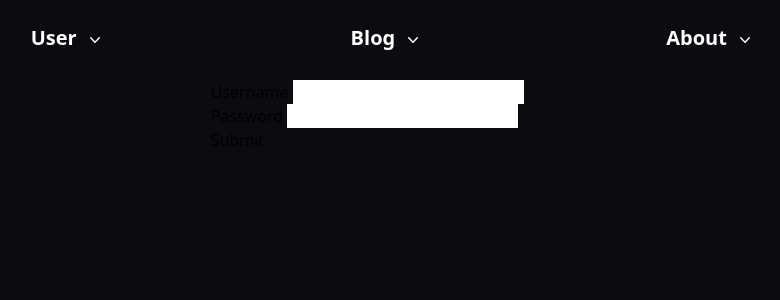
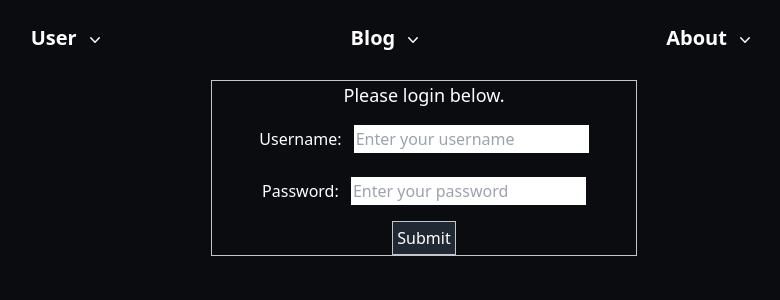
Before and after one commit to Chappo050/Blog_client, a React (Create React App) app: page /user/login in a window 1280 px wide. Shown: the top 300 px of the page, without its empty margins (216-996 px from the left). Built offline with nearby package versions, Linux system fonts and the light colour scheme; no server answers.

Commit message:
posting updated

```diff
--- a/src/RouterSwitch.tsx
+++ b/src/RouterSwitch.tsx
@@ -1,4 +1,6 @@
 import { BrowserRouter, Routes, Route } from "react-router-dom";
+
+
 import App from "./App";
 import User from "./components/User/User";
 import Blog from "./components/Blog/Blog";
@@ -25,4 +27,8 @@ const RouteSwitch = () => {
   );
 };
 
+
+
+
+
 export default RouteSwitch;
--- a/src/components/About.tsx
+++ b/src/components/About.tsx
@@ -1,18 +1,8 @@
 import React, { useEffect } from 'react';
-import axios from 'axios';
 import Nav from "./Nav";
 
-const api = axios.create({
-  baseURL: 'http://localhost:5000/blog'
-})
 
 function Blog() {
-
-  useEffect(()=> {
-    api.get('/').then(res => {
-      console.log(res.data);
-    })
-  }, [])
 
 
   return (
--- a/src/components/Nav.tsx
+++ b/src/components/Nav.tsx
@@ -25,7 +25,7 @@ const Nav = () => {
         <DropdownMenu
          title={'Blog'}
           options={["Blog", "Post", "Post History", "Settings"]}
-          links={["/blog", "blog/post"]}
+          links={["/blog", "/blog/post"]}
         />
         <DropdownMenu
          title={'About'}
--- a/src/components/User/UserLogin.tsx
+++ b/src/components/User/UserLogin.tsx
@@ -1,7 +1,7 @@
 //IMPROTS//
 import React, { useEffect, useState } from "react";
 import axios from "axios";
-
+import { useNavigate } from "react-router-dom";
 //Components//
 import Nav from "../Nav";
 
@@ -18,44 +18,80 @@ interface ErrorMessage {
 const defaultErrorMessage: ErrorMessage[] = [];
 
 function UserLogin() {
-  const [errorMessages, setErrorMessages]: [
-    ErrorMessage[],
-    (errorMessages: ErrorMessage[]) => void
-  ] = useState(defaultErrorMessage);
-  const [isSubmitted, setIsSubmitted] = useState(false);
 
-  useEffect(() => {
-    api.get("/").then((res) => {
+
+  useEffect(()=> {
+    api.get('/').then(res => {
       console.log(res.data);
-    });
-  }, []);
+    })
+  }, [])
 
-  const handleSubmit = (event:any) => {
-    // Prevent page reload
-    event.preventDefault();
-    const payload = { event };
-    const response =  axios.post('/', payload);
+
+  let navigate = useNavigate();
+
+  const [formValue, setformValue] = React.useState({
+    username: '',
+    password: ''
+  });
+
+  const handleSubmit = async (e: any) => {
+    e.preventDefault()
+    let result = await axios.post("/user/login/", formValue);
+    if (result.status === 200) {
+      navigate('/');
+    }
   };
 
-
+  const handleChange = (event: any) => {
+    setformValue({
+      ...formValue,
+      [event.target.name]: event.target.value
+    });
+  }
   return (
     <div>
-      <div className="grid grid-cols-3 text-black">
-        <i/>
-        <form onSubmit={handleSubmit}>
-          <div className="">
-            <label>Username </label>
-            <input type="text" name="username" required />
+      <div className="grid grid-cols-3 ">
+        <i />
+        <form
+          onSubmit={handleSubmit}
+          className="text-white border border-custom-silver text-center "
+
+        >
+          <div className="text-lg">Please login below.</div>
+          <div className="p-2 m-2">
+            <label className="pr-2">Username: </label>
+            <input
+              type="username"
+              name="username"
+              placeholder="Enter your username"
+              value={formValue.username}
+              onChange={handleChange}
+              required
+              className="text-black p-0.5"
+            />
+          </div>
+          <div className="p-2 m-2">
+            <label className="pr-2">Password: </label>
+            <input
+              type="password"
+              name="password"
+              placeholder="Enter your password"
+              value={formValue.password}
+              onChange={handleChange}
+              required
+              className="text-black p-0.5"
+            />
           </div>
           <div className="">
-            <label>Password </label>
-            <input type="password" name="password" required />
-          </div>
-          <div className="bg-white-500">
-            <button type="submit">Submit</button>
+            <button
+              type="submit"
+              className="bg-custom-dark-blue p-1 border border-custom-silver"
+            >
+              Submit
+            </button>
           </div>
         </form>
-           <i/>
+        <i />
       </div>
     </div>
   );
--- a/src/components/User/UserRegister.tsx
+++ b/src/components/User/UserRegister.tsx
@@ -12,12 +12,6 @@ const api = axios.create({
 
 function UserRegister() {
 
-  useEffect(()=> {
-    api.get('/').then(res => {
-      console.log(res.data);
-    })
-  }, [])
-
   return (
     <div >
 
```
